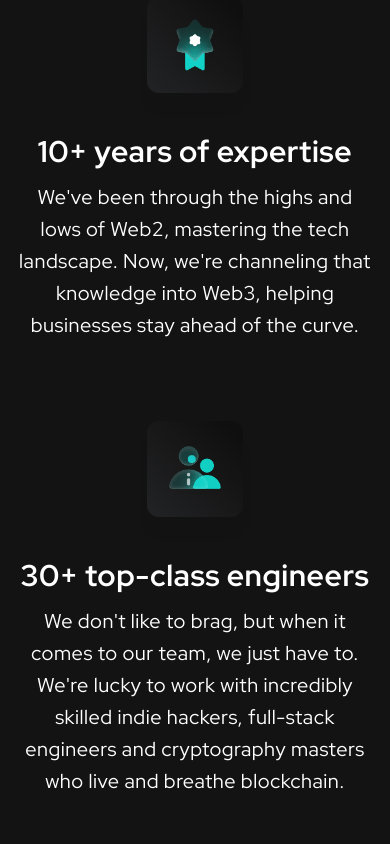
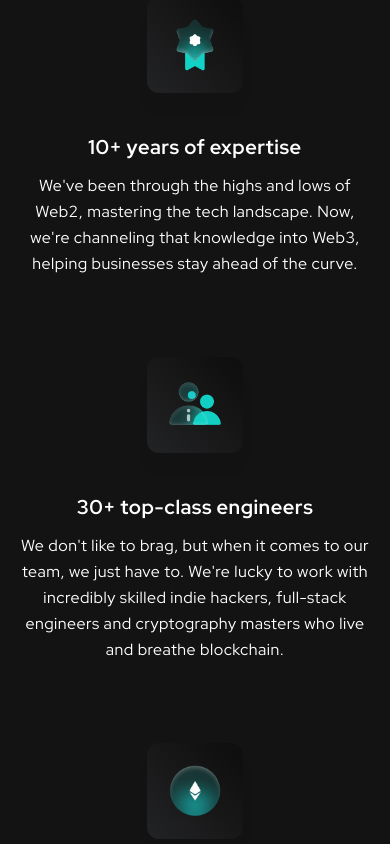
Before and after one commit to goodmorning-dev/goodmorning-site, a Next.js app: page / in a window 390 px wide. Shown: the part 1760-2604 px from the top of the page. Built offline with nearby package versions, Linux system fonts and the light colour scheme.

Commit message:
Fixed text size

```diff
--- a/src/components/home/FeatureCard.tsx
+++ b/src/components/home/FeatureCard.tsx
@@ -17,8 +17,8 @@ export default function FeatureCard({
         <Image src={icon} alt={title} width={52} height={52} />
       </div>
       <div className="text-center lg:text-left">
-        <h3 className="text-3xl font-bold">{title}</h3>
-        <p className="mt-3 text-[1.25rem]">{description}</p>
+        <h3 className="header-4">{title}</h3>
+        <p className="paragraph mt-3 !font-normal lg:text-[20px]">{description}</p>
       </div>
     </div>
   )
```
